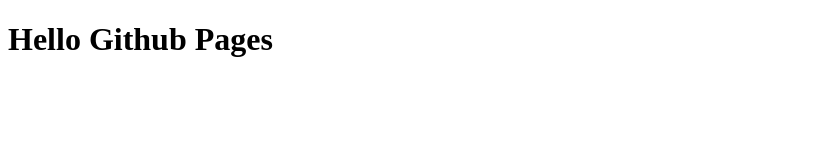
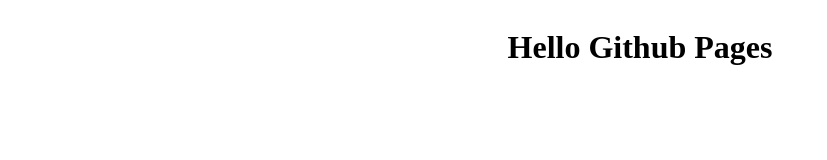
Before and after one commit to axwxs/GUI-HW1, a plain HTML site: page index.html in a window 1280 px wide. Shown: the whole page, without its empty margins (0-827 px from the left). Drawn offline with Linux system fonts and the light colour scheme.

Commit message:
Added barebones css and more

```diff
--- /dev/null
+++ b/css/styles.css
@@ -0,0 +1,6 @@
+
+.top-container {
+    display: flex;
+    align-items: center;
+    justify-content: center;
+}
--- a/index.html
+++ b/index.html
@@ -1,12 +1,22 @@
+<!--
+Full Name: Ali Rashid
+Date Created: 09/13/2022
+Description: Right now this is just a stub
+-->
+
 <!DOCTYPE html>
 <html lang="en">
+<!-- This is where the css file relation is defined and where meta information like
+ the character encoding and webpage title are specified -->
 <head>
     <meta charset="utf-8">
     <title>GUI - HW1</title>
-<!--    <link rel="stylesheet" href="style.css">-->
+    <link rel="stylesheet" href="./css/styles.css">
 <!--    <script src="script.js"></script>-->
 </head>
 <body>
-    <h1>Hello Github Pages</h1>
+    <div class="top-container">
+        <h1>Hello Github Pages</h1>
+    </div>
 </body>
 </html>
```
